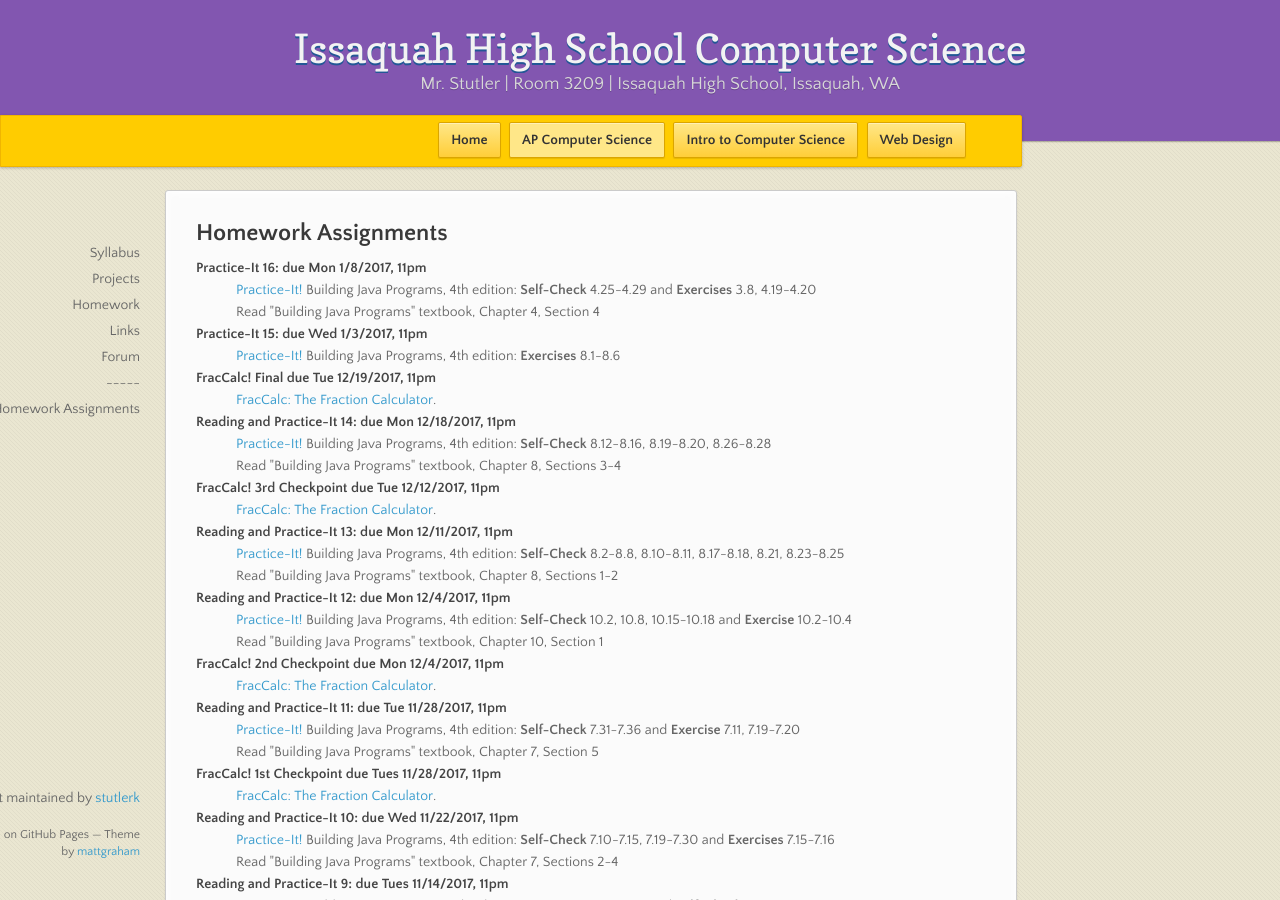
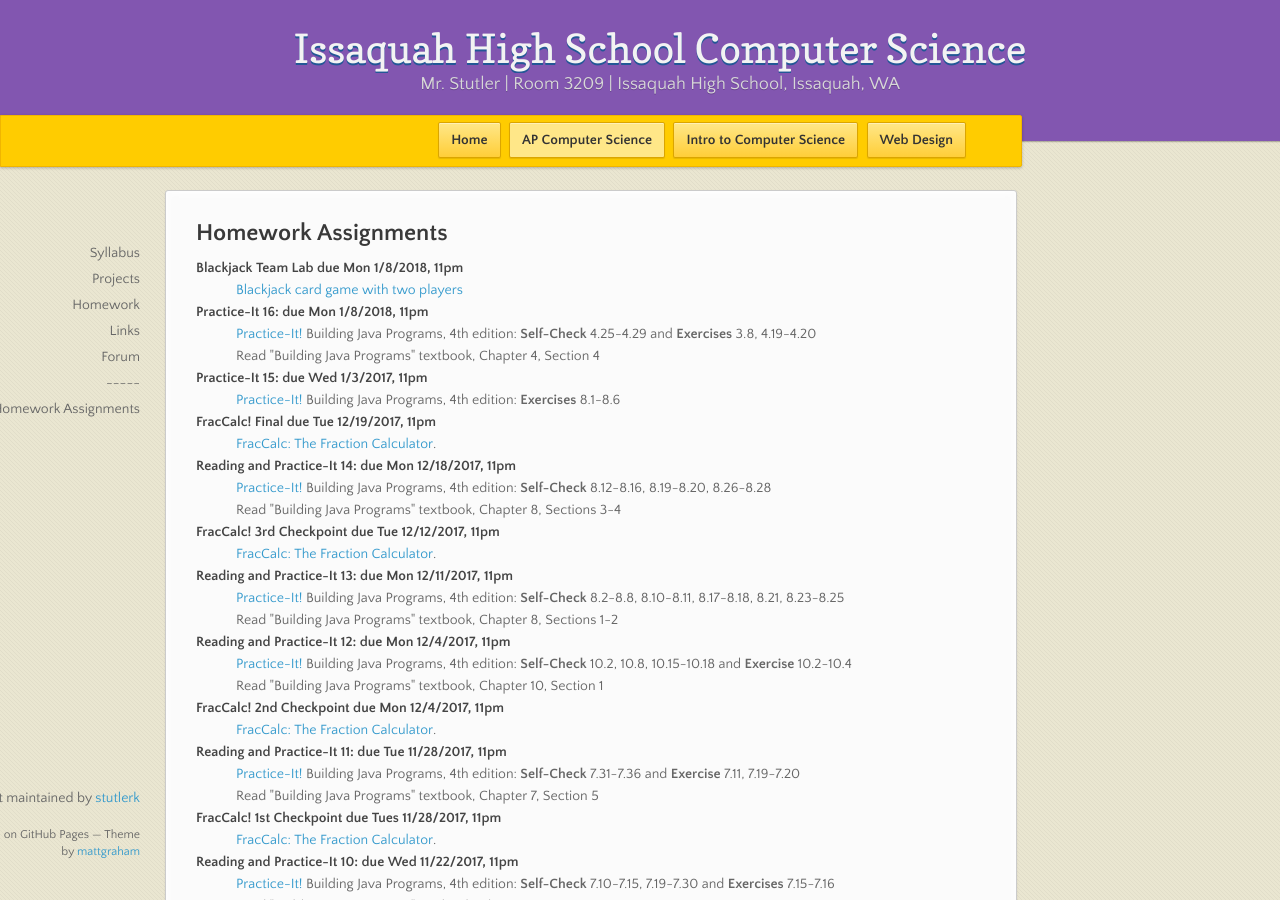
Before and after one commit to stutlerk/ihs-website, a Jekyll site: the page built from _apcs/homework.html, in a window 1280 px wide and 900 px high. Built offline with Jekyll 4.4.1, drawn with Linux system fonts in a browser that asks for light colours; nearby versions of some CDN libraries.

Commit message:
Update homework.html

```diff
--- a/_apcs/homework.html
+++ b/_apcs/homework.html
@@ -6,7 +6,10 @@ layout: course
 <section>
 <h2>Homework Assignments</h2>
   <dl>
-    <dt>Practice-It 16: due Mon 1/8/2017, 11pm</dt>
+    <dt>Blackjack Team Lab due Mon 1/8/2018, 11pm</dt>
+    <dd><a href="https://issaquahwednet-my.sharepoint.com/personal/stutlerk_issaquah_wednet_edu/_layouts/15/guestaccess.aspx?guestaccesstoken=OVEFcRkclQiSjUsQ6pa0RysEonQrUKbuci21W14mcZo%3D&docid=004f5785b17144cc6969ca5cb35d21624&rev=1&e=00c2468aef594559b55644c6545ac5cc" target="_blank">Blackjack card game with two players</a></dd>
+
+    <dt>Practice-It 16: due Mon 1/8/2018, 11pm</dt>
     <dd><a href="https://practiceit.cs.washington.edu/" target="_blank">Practice-It!</a> Building Java Programs, 4th edition: <b>Self-Check</b> 4.25-4.29 and <b>Exercises</b> 3.8, 4.19-4.20</dd>
     <dd>Read "Building Java Programs" textbook, Chapter 4, Section 4</dd>
 
```
